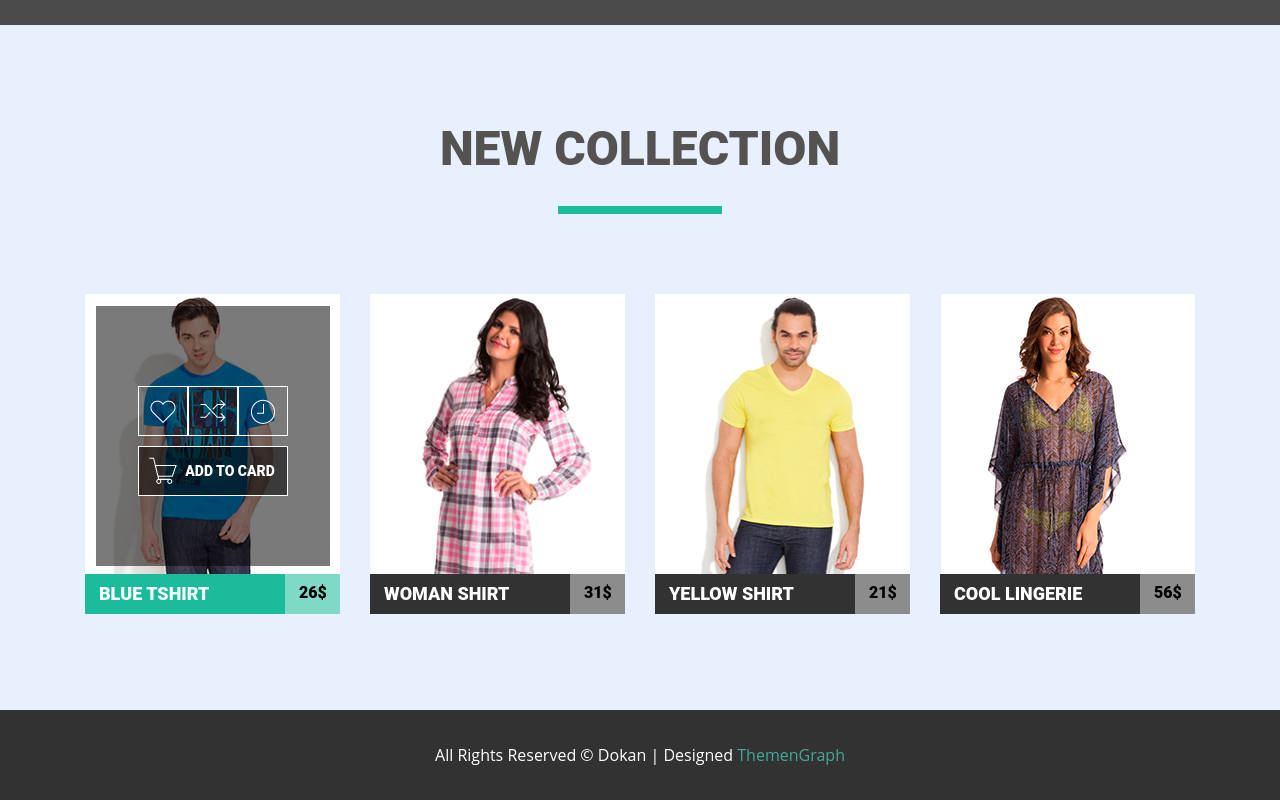
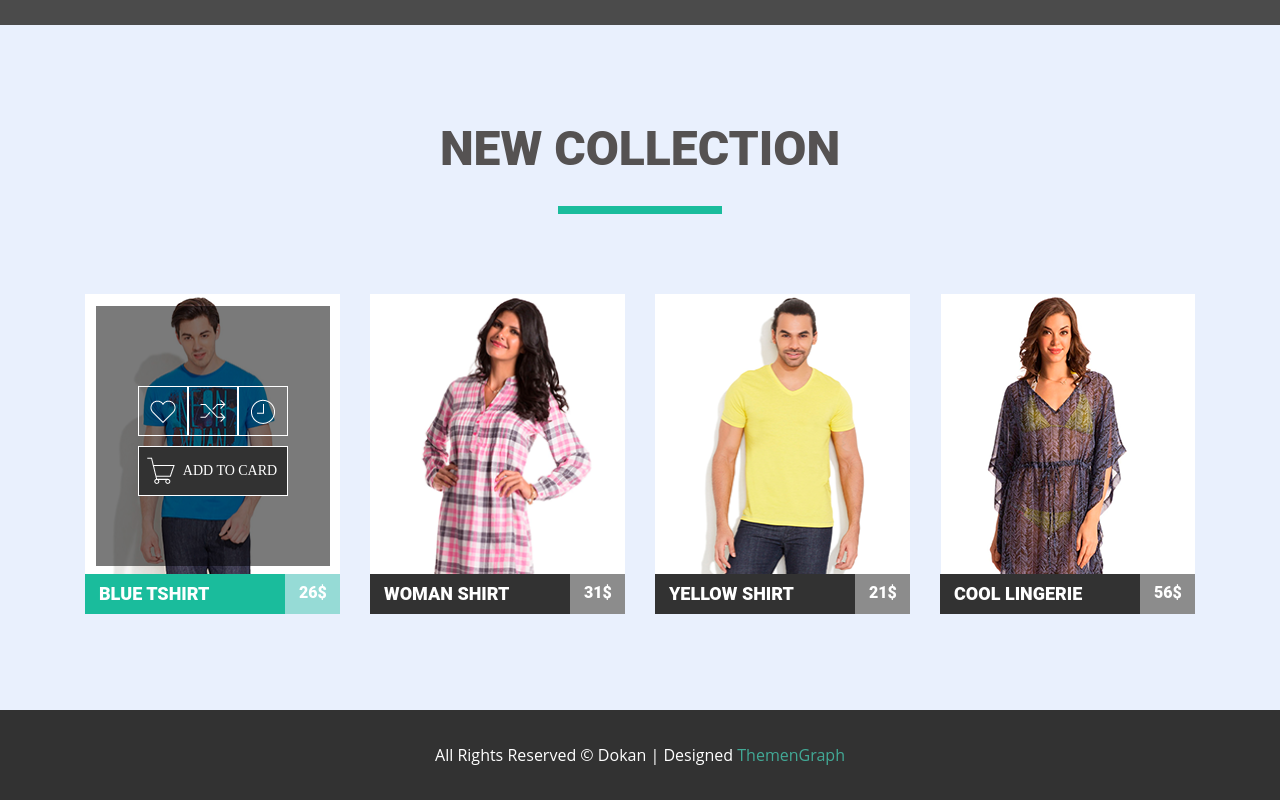
Before and after one commit to Gospodar91/goit-fe-course, a plain HTML site: page homework-05/index.html in a window 1280 px wide. In both pictures the pointer is over the element "BLUE TSHIRT". Shown: the part 683-1483 px from the top of the page. Drawn offline with Linux system fonts and the light colour scheme; grey boxes are pictures that could not be loaded.

Commit message:
Final for today

```diff
--- a/homework-05/css/styles.css
+++ b/homework-05/css/styles.css
@@ -283,6 +283,7 @@ min-height: 600px;
     background: rgb(140, 140, 140);
     padding-left:14px ;
     padding-top:10px ;
+    color: rgb(255, 255, 255);
   }
 
 
@@ -379,21 +380,26 @@ display: inline-block;
 
   .fourth-button{
 
+
+
+
    display: block;
    padding-left: 35px;
     width: 150px;
     height: 50px;
   border: 1px solid white;
 
-    background-color: rgba(0,0,0,0.52);
+  background-color: rgb(50, 50, 50);
+
   margin: 0 auto;
  font-size: 14px;
   text-transform: uppercase;
+  font-family: 'Open Sans Regular';
   color: rgb(255, 255, 255);
   background-clip: padding-box;
 
   background-repeat: no-repeat;
-  background-position: 10px 10px;
+  background-position: 8px 10px;
   background-image: url(../img/fourth-item.png);
 
  }
@@ -409,12 +415,16 @@ display: inline-block;
   opacity: 1;
 
 }
-.name-price:hover .name {
+.main-card-section:hover  .name {
   background-color:rgb(26, 188, 156);
   }
-  .name-price:hover .price {
-    background-color:rgb(127, 217, 199);
-    }
+  .main-card-section:hover  .price{
+
+      background-color:rgb(26, 188, 156,0.4);
+
+
+
+  }
 
 
     .low-icons :hover{
```
